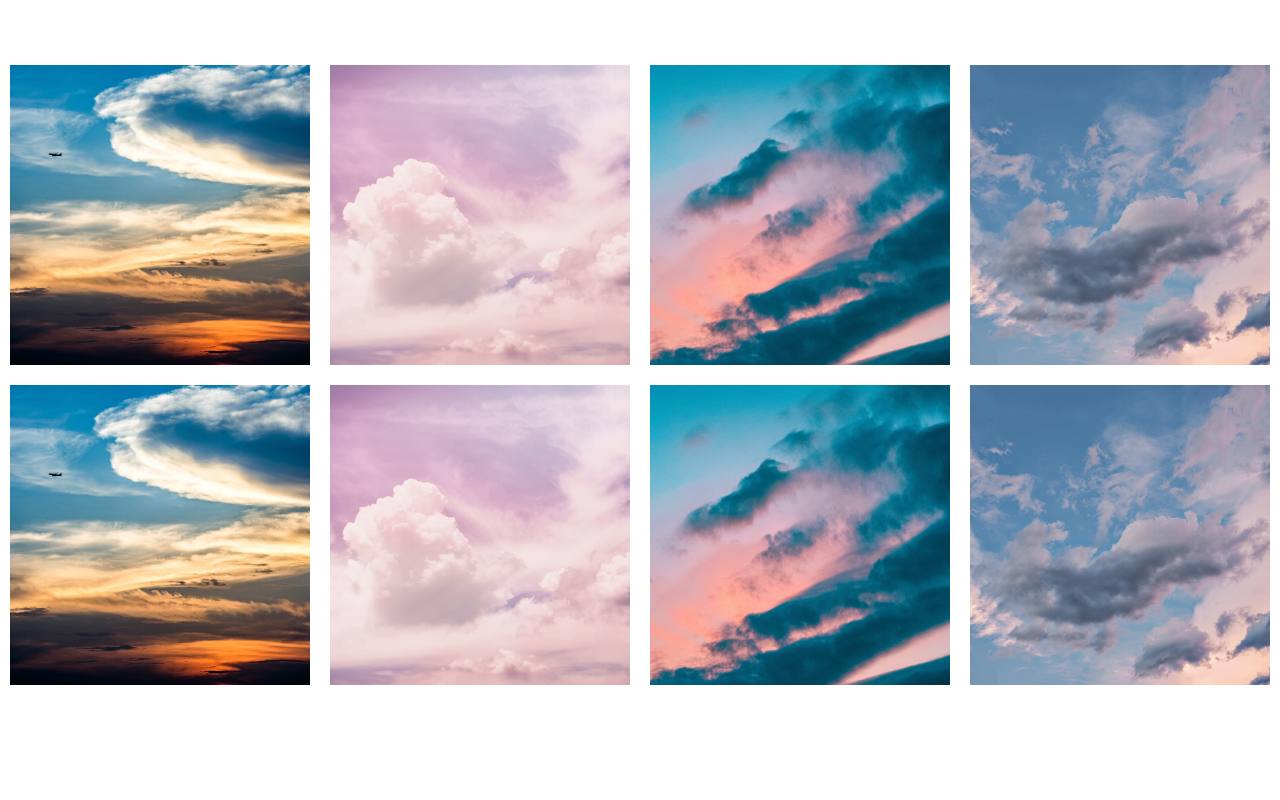
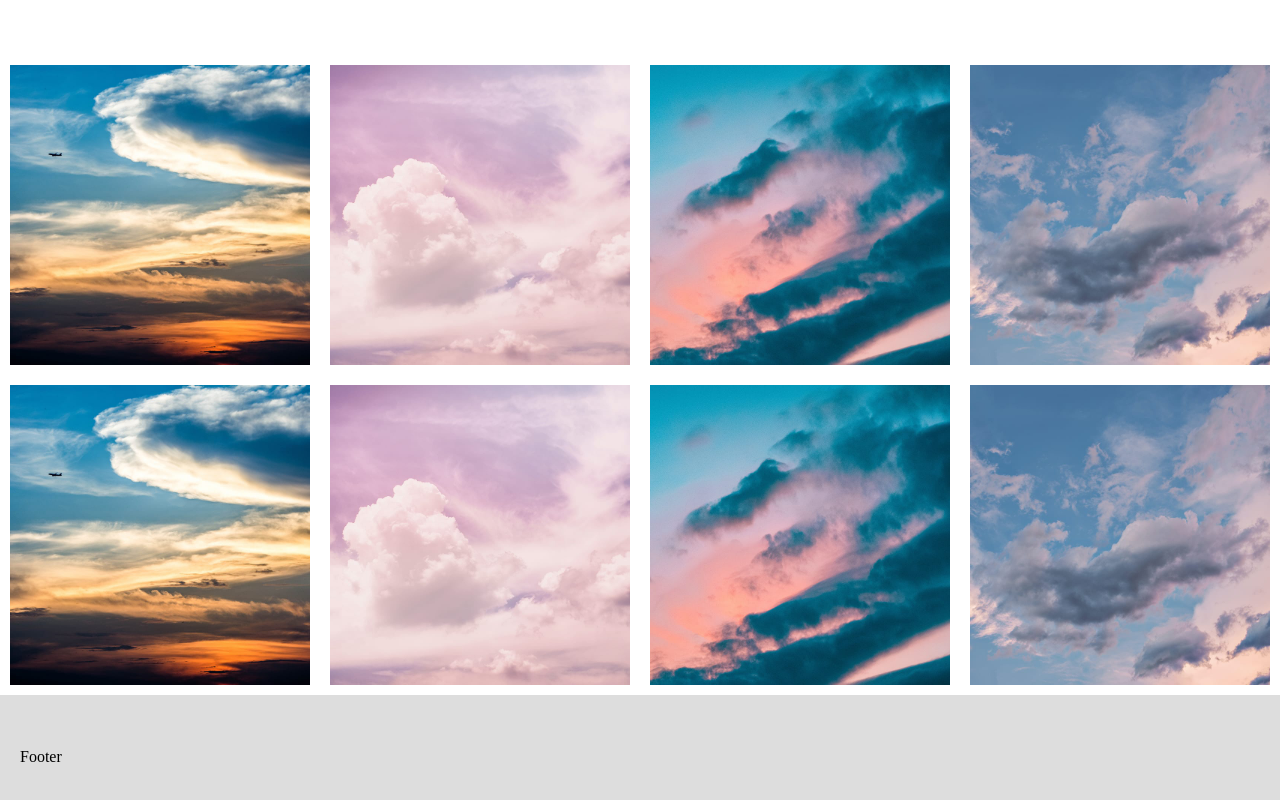
Before and after one commit to kwhong95/Interaction_react_app, a Next.js app: page /section2 in a window 1280 px wide. Shown: the part 230-1030 px from the top of the page. Before the commit the page ends 925 px from the top, so only its background shows below. Built offline with nearby package versions, Linux system fonts and the light colour scheme.

Commit message:
[Day1]Section 2 - Add ListCall Function with Screen & Window Height..

```diff
--- a/pages/section2/elements.js
+++ b/pages/section2/elements.js
@@ -30,3 +30,12 @@ export const Item = styled.li`
 export const Figure = styled.figure`
   padding:10px;
 `;
+
+export const Footer = styled.div`
+  height:200px;
+  background-color: #ddd;
+`;
+
+export const Text = styled.p`
+  padding:50px 20px;
+`;
--- a/pages/section2/index.js
+++ b/pages/section2/index.js
@@ -1,10 +1,12 @@
-import React, { useEffect } from 'react';
+import React, { useEffect, useState, useRef } from 'react';
 import {
     Figure,
+    Footer,
     Item,
     List,
     SC_Infinity,
     Section,
+    Text,
     Title,
     Wrap
 } from "./elements";
@@ -16,10 +18,32 @@ import Img3 from './images/3.jpg';
 import Img4 from './images/4.jpg';
 
 const Section2 = () => {
+    /* 스크롤 시 값이 변해야하는 변수  */
+    const sectionRef = useRef({});
+    const footerRef = useRef({});
+    const [winTop, setWinTop] = useState(0);
+    const [onTop, setOnTop] = useState();
 
     const getList = () => {};
 
-    const listCall = () => {};
+    const listCall = () => { // 무한 스크롤을 할지 결정하는 함수
+        let sectionHeight = sectionRef.current.scrollHeight;
+        let screenHeight = window.innerHeight;
+        let footerHeight = footerRef.current.scrollHeight;
+
+        setWinTop(window.scrollY);
+        setOnTop(sectionHeight - screenHeight - footerHeight);
+
+        if(winTop >= onTop) {
+            const data = getList();
+
+            if(data !== null) {
+                // 데이터를 추가하는 로직
+            } else {
+                return false;
+            }
+        }
+    };
 
     useEffect(() => {
         window.addEventListener('scroll', listCall);
@@ -28,7 +52,7 @@ const Section2 = () => {
 
     return (
       <Wrap>
-          <Section onScroll={listCall}>
+          <Section onScroll={listCall} ref={sectionRef}>
               <Title>INFINITE SCROLL</Title>
               <SC_Infinity>
                   <List>
@@ -74,6 +98,9 @@ const Section2 = () => {
                       </Item>
                   </List>
               </SC_Infinity>
+              <Footer ref={footerRef}>
+                  <Text>Footer</Text>
+              </Footer>
           </Section>
       </Wrap>
   );
```
